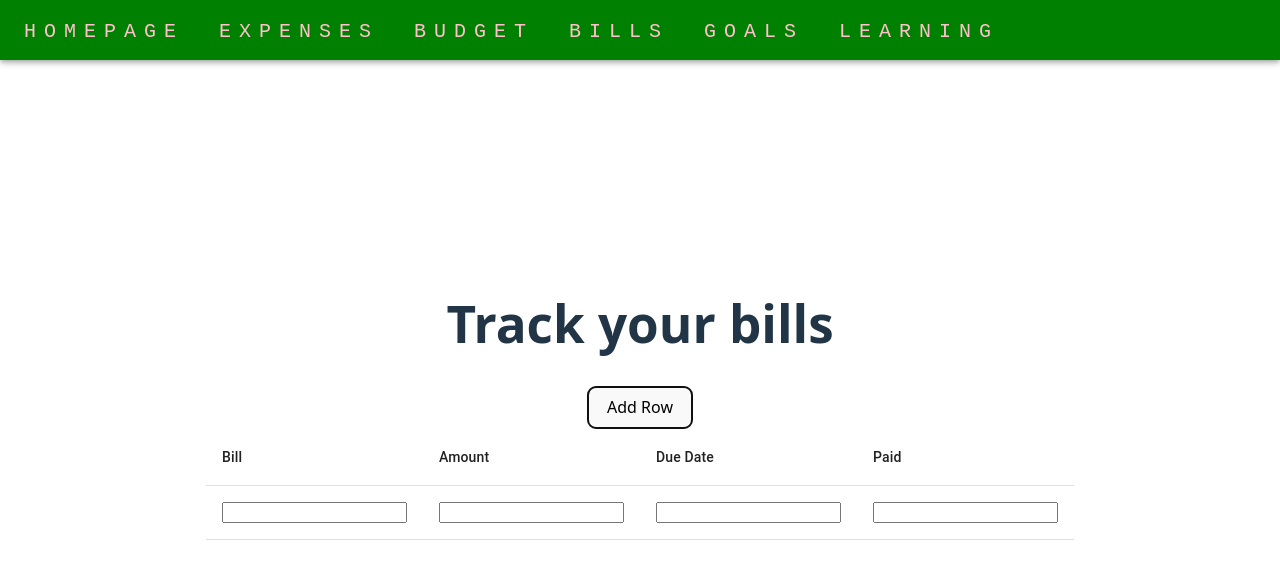
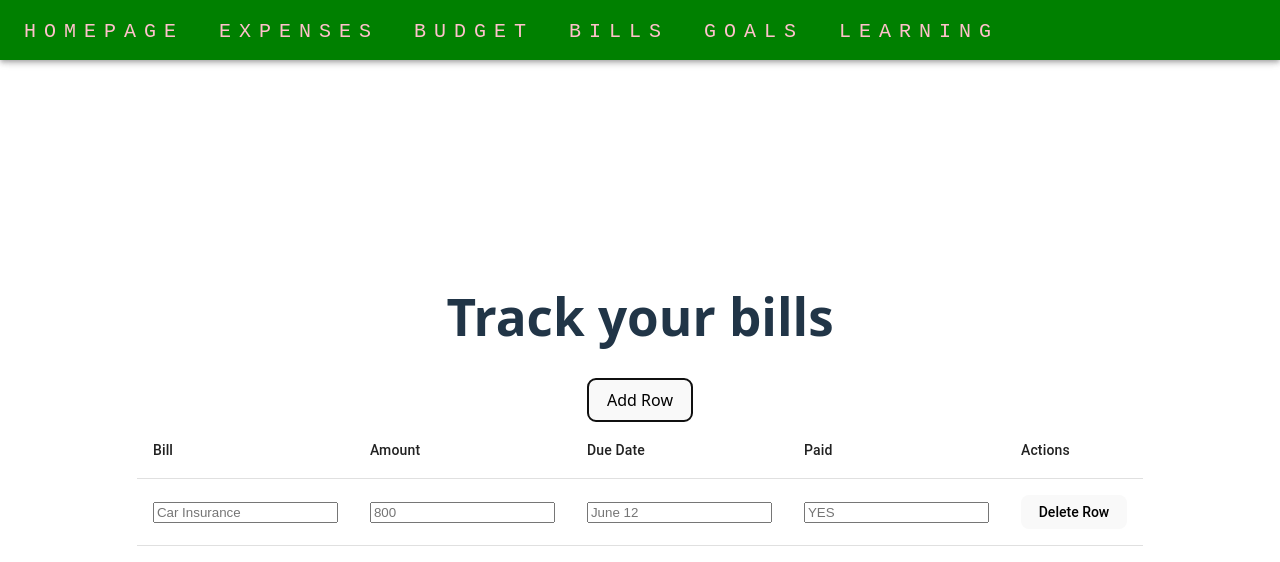
Before and after one commit to jbraun28/Personal-Finance-Tracker, a React (Vite) app: page /bill-tracker in a window 1280 px wide. Both pictures are taken after a click on the button "Add Row". Shown: the top 562 px of the page. Built offline with nearby package versions, Linux system fonts and the light colour scheme.

Commit message:
Add localStorage and DeleteRow functionality to BillTracker page

```diff
--- a/src/pages/BillTracker.jsx
+++ b/src/pages/BillTracker.jsx
@@ -8,13 +8,24 @@
 
 function BillTracker() {
 
+  //for local storage
+  const local_storage_key = 'table-data';
+
+  //table labels
   const columns = ["Bill", "Amount", "Due Date", "Paid"];
-  const [rows, setRows]=useState([]);
+  const placeHolders = ["Car Insurance", "800", "June 12", "YES"];
+
+  //set up row data
+  const [rows, setRows] = useState(() => {
+    const saved = localStorage.getItem('table-data');
+    return saved ? JSON.parse(saved) : [];
+  });
 
   const handleChange = (e, rowIdx, col) => {
     const updatedRows = [...rows]; //make a shallow copy of existing rows
     updatedRows[rowIdx][col] = e.target.value; //set value that triggered the event to desired location in rows array
     setRows(updatedRows); //update the rows
+    console.log("rows after change:", updatedRows);
   }
 
   const handleAddRow = () => {
@@ -23,19 +34,44 @@
     setRows([...rows, newRow]); //add new row to shallow copy of rows
   }
 
+  const handleDeleteRow = (rowIdxToDelete) => {
+    const updatedRows = rows.filter((row,idx) => idx !== rowIdxToDelete);
+    setRows(updatedRows);
+
+  }
+
+  useEffect(() => {
+    const savedRows = localStorage.getItem(local_storage_key);
+    console.log('Loaded from localStorage:', savedRows);
+    if (savedRows) {
+      setRows(JSON.parse(savedRows));
+    } else {
+      const starterRow = {};
+      columns.forEach(col => starterRow[col] = '');
+      setRows([starterRow]); // Add one empty row by default
+    }
+  }, []);
+
+  useEffect(() => {
+    console.log("Saving to localStorage:", rows);
+    localStorage.setItem(local_storage_key, JSON.stringify(rows));
+  }, [rows]);
+
+
   return (
     <div>
       <h1>Track your bills</h1>
-      <button onClick={handleAddRow}>Add Row</button>
+      <button onClick={handleAddRow}> Add Row </button>
      <Table>
       {/** table headers */}
       <TableHead>
         <TableRow>
-        {columns.map((col, colIdx) =>  (
+          {columns.map((col, colIdx) =>  (
           <TableCell key={colIdx}>
             {col}
           </TableCell>
         ))}
+        <TableCell>Actions</TableCell>
         </TableRow>
       </TableHead>
 
@@ -43,18 +79,22 @@
       <TableBody>
         {rows.map((row, rowIdx) => (
           <TableRow key={rowIdx}>
+
            {columns.map((col, colIdx) => (
             <TableCell key= {colIdx}>
               <input
                 type="text"
                 value={row[col]}
+                placeholder={placeHolders[colIdx]}
                 onChange={e => handleChange(e, rowIdx, col)}>
               </input>
             </TableCell>
            ))}
+
+           <TableCell><button onClick={() => handleDeleteRow(rowIdx)}>Delete Row</button></TableCell>
           </TableRow>
         ))}
-        <TableRow></TableRow>
+
 
       </TableBody>
      </Table>
```
